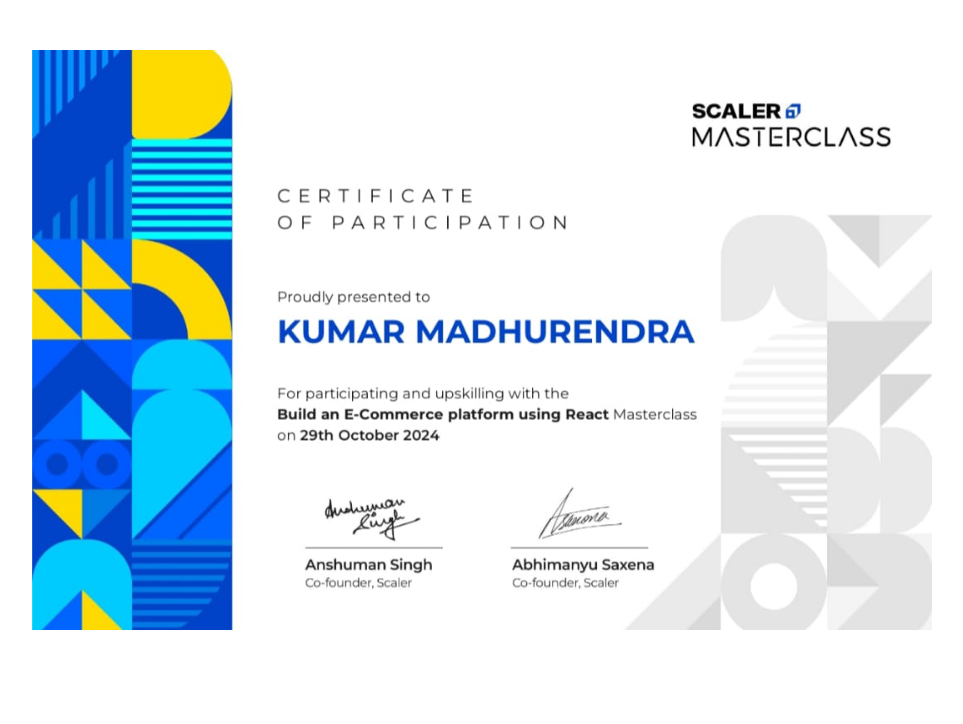
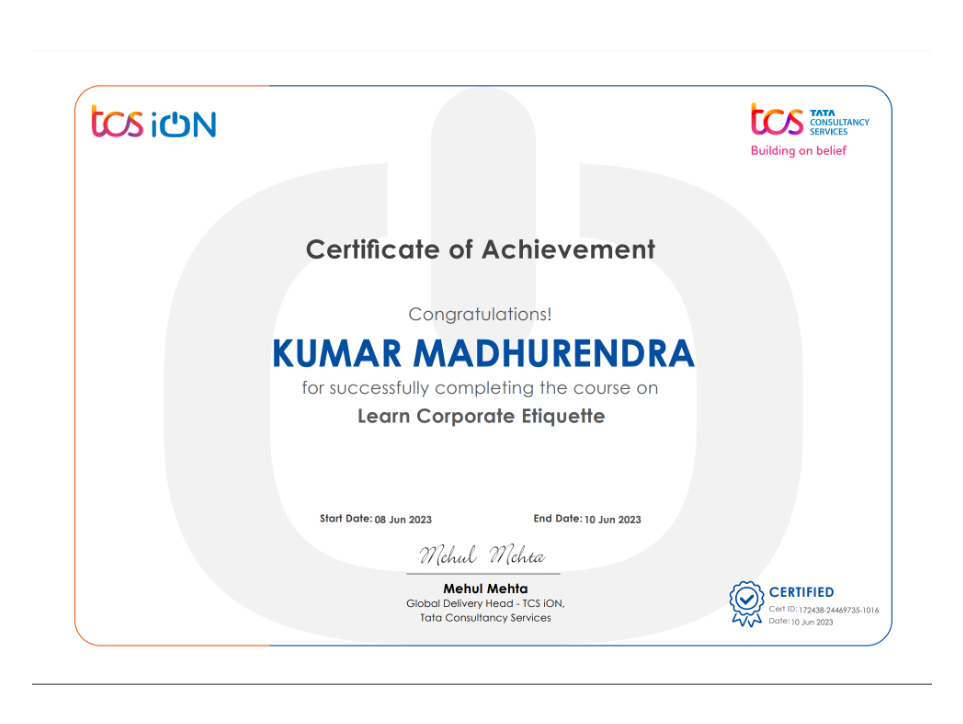
Before and after one commit to callmemadhurendra/All-certificate, a plain HTML site: page index.html in a window 1280 px wide. Shown: the whole page, without its empty margins (248-1211 px from the left). Drawn offline with Linux system fonts and the light colour scheme.

Commit message:
initial commit

```diff
--- a/index.html
+++ b/index.html
@@ -17,7 +17,7 @@
 </head>
 
 <body>
-    <img src="./project.jpeg" alt="Apple" class="apple-image">
+    <img src="./Learn Corporate Etiquette.png" alt="Apple" class="apple-image">
 </body>
 
 </html>
```
Also changed, not shown: Learn Corporate Etiquette.png (added), project.jpeg (deleted).
